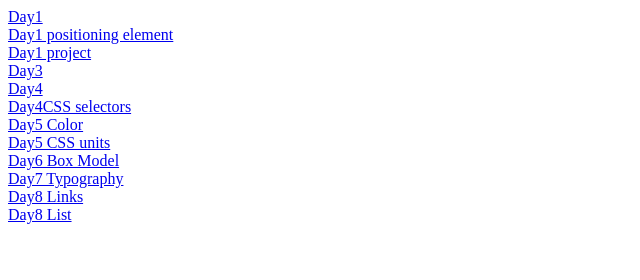
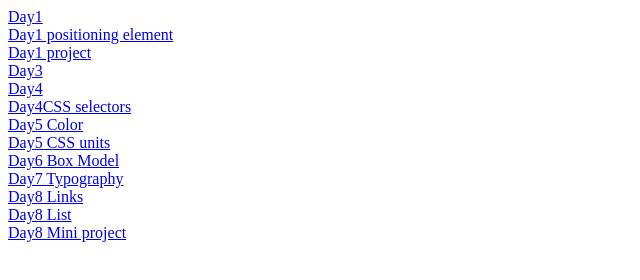
Before and after one commit to Nav6k/csscodingplatform, a plain HTML site: page index.html in a window 1280 px wide. Shown: the whole page, without its empty margins (0-640 px from the left). Drawn offline with Linux system fonts and the light colour scheme.

Commit message:
Update index.html

```diff
--- a/index.html
+++ b/index.html
@@ -17,6 +17,7 @@
     <a href="./Day7 Typography/">Day7 Typography</a><br>
     <a href="./Day8 Links/">Day8 Links</a><br>
     <a href="./Day8 List/">Day8 List</a><br>
+    <a href="./Day8 mini project//">Day8 Mini project</a><br>
 </head>
 <body>
 
```
